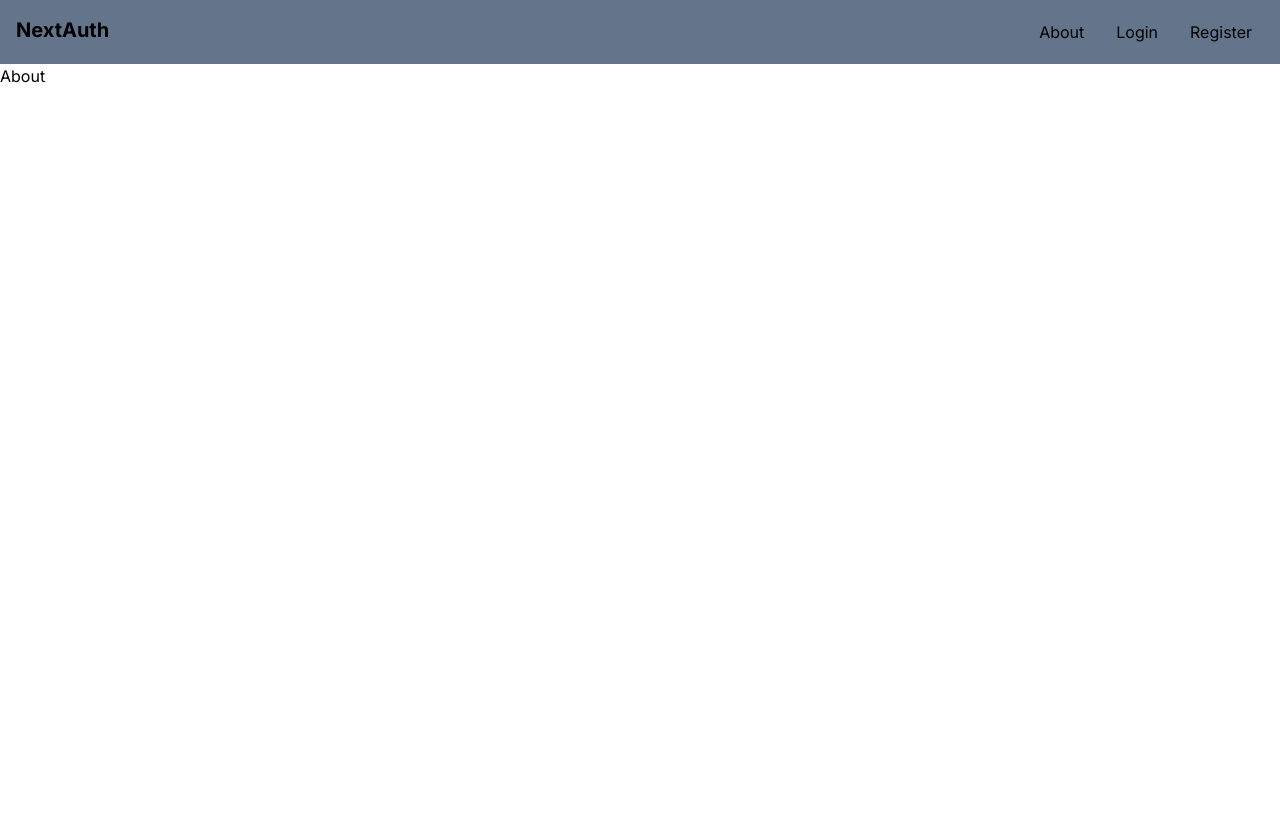
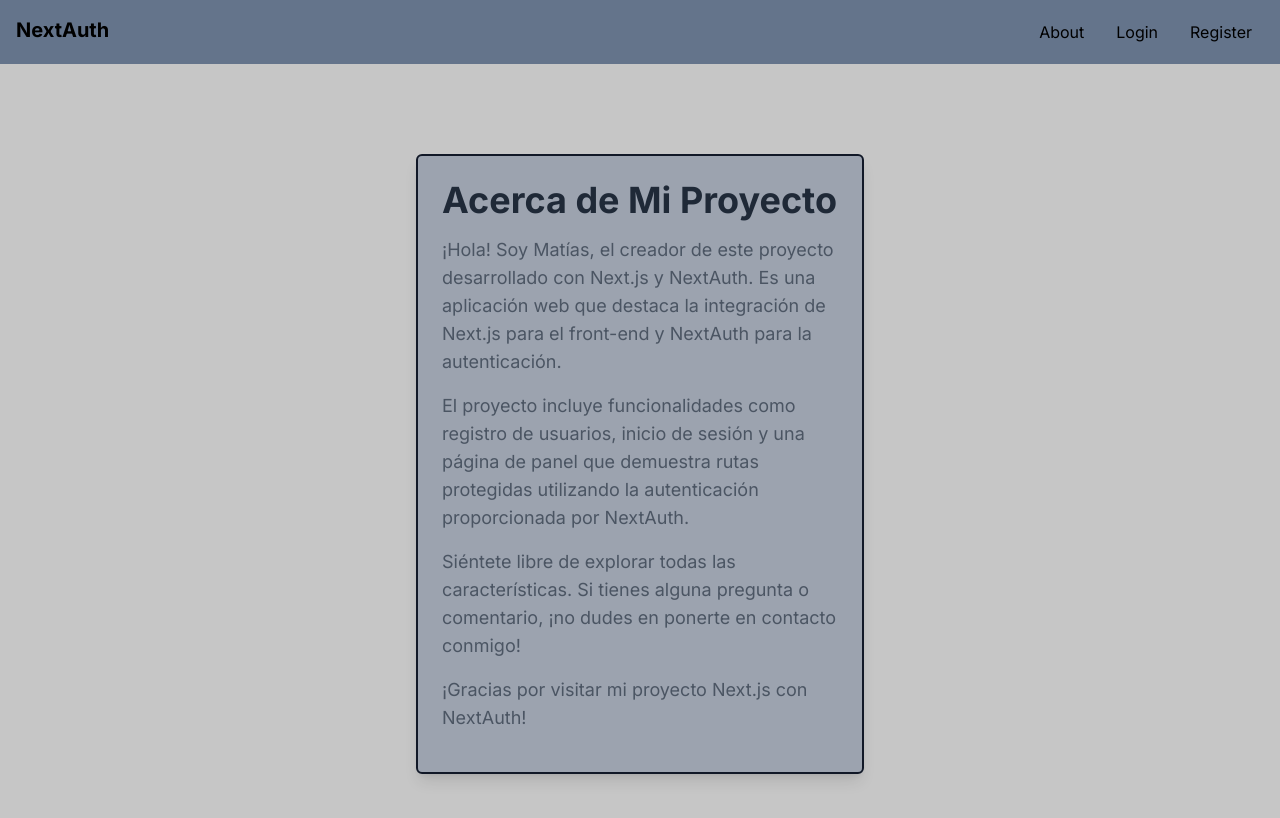
Before and after one commit to Matiasmarensi/NextAuth, a Next.js app: page /about in a window 1280 px wide. Shown: the top 818 px of the page. Built offline with nearby package versions, Linux system fonts and the light colour scheme; no server answers.

Commit message:
about/home

```diff
--- a/src/app/about/page.tsx
+++ b/src/app/about/page.tsx
@@ -1,5 +1,24 @@
 import React from "react";
 
 export default function About() {
-  return <div>About</div>;
+  return (
+    <div className="flex items-center justify-center h-screen">
+      <div className="max-w-md p-6 bg-gradient-to-r from-gray-400 to-gray-400 border-gray-900 border-2 rounded-md shadow-lg transition-transform transform hover:scale-105">
+        <h1 className="text-4xl font-bold mb-4 text-gray-800">Acerca de Mi Proyecto</h1>
+        <p className="text-lg mb-4 text-gray-600">
+          ¡Hola! Soy Matías, el creador de este proyecto desarrollado con Next.js y NextAuth. Es una aplicación web que
+          destaca la integración de Next.js para el front-end y NextAuth para la autenticación.
+        </p>
+        <p className="text-lg mb-4 text-gray-600">
+          El proyecto incluye funcionalidades como registro de usuarios, inicio de sesión y una página de panel que
+          demuestra rutas protegidas utilizando la autenticación proporcionada por NextAuth.
+        </p>
+        <p className="text-lg mb-4 text-gray-600">
+          Siéntete libre de explorar todas las características. Si tienes alguna pregunta o comentario, ¡no dudes en
+          ponerte en contacto conmigo!
+        </p>
+        <p className="text-lg mb-4 text-gray-600">¡Gracias por visitar mi proyecto Next.js con NextAuth!</p>
+      </div>
+    </div>
+  );
 }
--- a/src/app/globals.css
+++ b/src/app/globals.css
@@ -1,27 +1,12 @@
 @tailwind base;
 @tailwind components;
 @tailwind utilities;
-/*
+
 :root {
-  --foreground-rgb: 0, 0, 0;
+  --foreground-color: var(--foreground-color);
   --background-start-rgb: 214, 219, 220;
   --background-end-rgb: 255, 255, 255;
 }
-
-@media (prefers-color-scheme: dark) {
-  :root {
-    --foreground-rgb: 255, 255, 255;
-    --background-start-rgb: 0, 0, 0;
-    --background-end-rgb: 0, 0, 0;
-  }
+body {
+  background-color: rgb(198, 198, 198); /* Cambia este valor al color deseado */
 }
-
-body {
-  color: rgb(var(--foreground-rgb));
-  background: linear-gradient(
-      to bottom,
-      transparent,
-      rgb(var(--background-end-rgb))
-    )
-    rgb(var(--background-start-rgb));
-} */
--- a/src/app/page.tsx
+++ b/src/app/page.tsx
@@ -1,7 +1,25 @@
-import Image from 'next/image'
+"use client";
+import Image from "next/image";
+import React from "react";
+import { useSession } from "next-auth/react";
 
 export default function Home() {
+  const { data: session } = useSession();
   return (
-    <div>HomePage</div>
-  )
+    <div className="flex items-center justify-center h-screen">
+      <div className="max-w-md p-6 bg-gradient-to-r from-slate-500 to-slate-900 border-y-slate-900 border-2 rounded-md shadow-zinc-950 text-center">
+        <h1 className="text-4xl font-bold mb-4 text-white">Bienvenido a tu Web con NextAuth</h1>
+        {session ? (
+          <>
+            <p className="text-lg mb-4 text-white">¡Hola, {session.user?.name || "Usuario"}!</p>
+            <p className="text-lg mb-4 text-white">Explora las funciones protegidas en tu panel de control.</p>
+          </>
+        ) : (
+          <p className="text-lg mb-4 text-white">
+            Inicia sesión o regístrate para acceder a todas las características.
+          </p>
+        )}
+      </div>
+    </div>
+  );
 }
```
